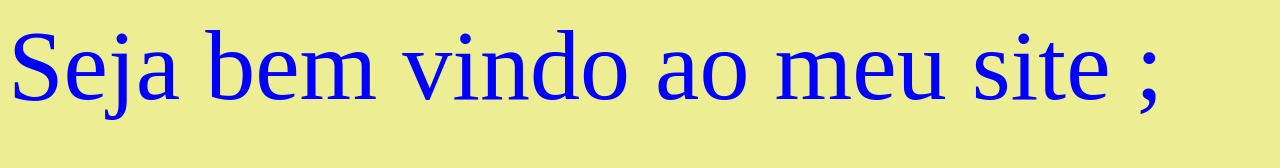
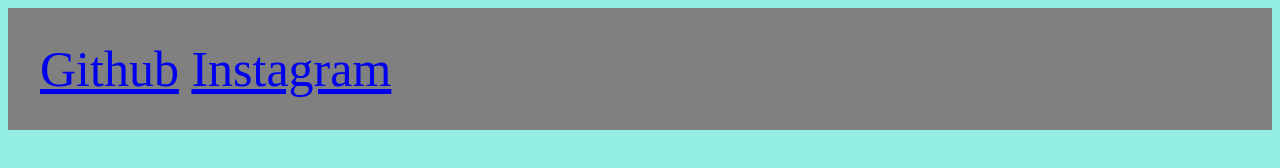
Before and after one commit to lauramartins21/meuprimeiroprojeto, a plain HTML site: page index.html in a window 1280 px wide. Drawn offline with Linux system fonts and the light colour scheme.

Commit message:
Update index.html
ATM

```diff
--- a/index.html
+++ b/index.html
@@ -2,9 +2,9 @@
 <html lang="en">
     <style>
 body{
-    background-color: rgb(237, 237, 147);
+    background-color: rgb(147, 237, 225);
     color:blue;
-    font-size: 100px;
+    font-size: 70px;
 }
 
 
@@ -13,6 +13,13 @@ div{
     font-size:50px;
 
 }
+
+header{
+    padding: 32px;
+    border-bottom: 20px whitesmoke;
+    background-color:gray
+}
+
 
     </style>
 
@@ -23,7 +30,17 @@ div{
     <title>LAURA MARTINS</title>
 </head>
 <body>
- Seja bem vindo ao meu site ;
+
+    <header>
+         <div class="links">
+            <a href="http://www.git.com/lauralinda">Github</a>
+            <a href="http://www.instagram.com.br/laura_martiinss">Instagram</a>
+
+        </div>
+
+    </header>
+
+ </div>
 
 </body>
 </html>
```
